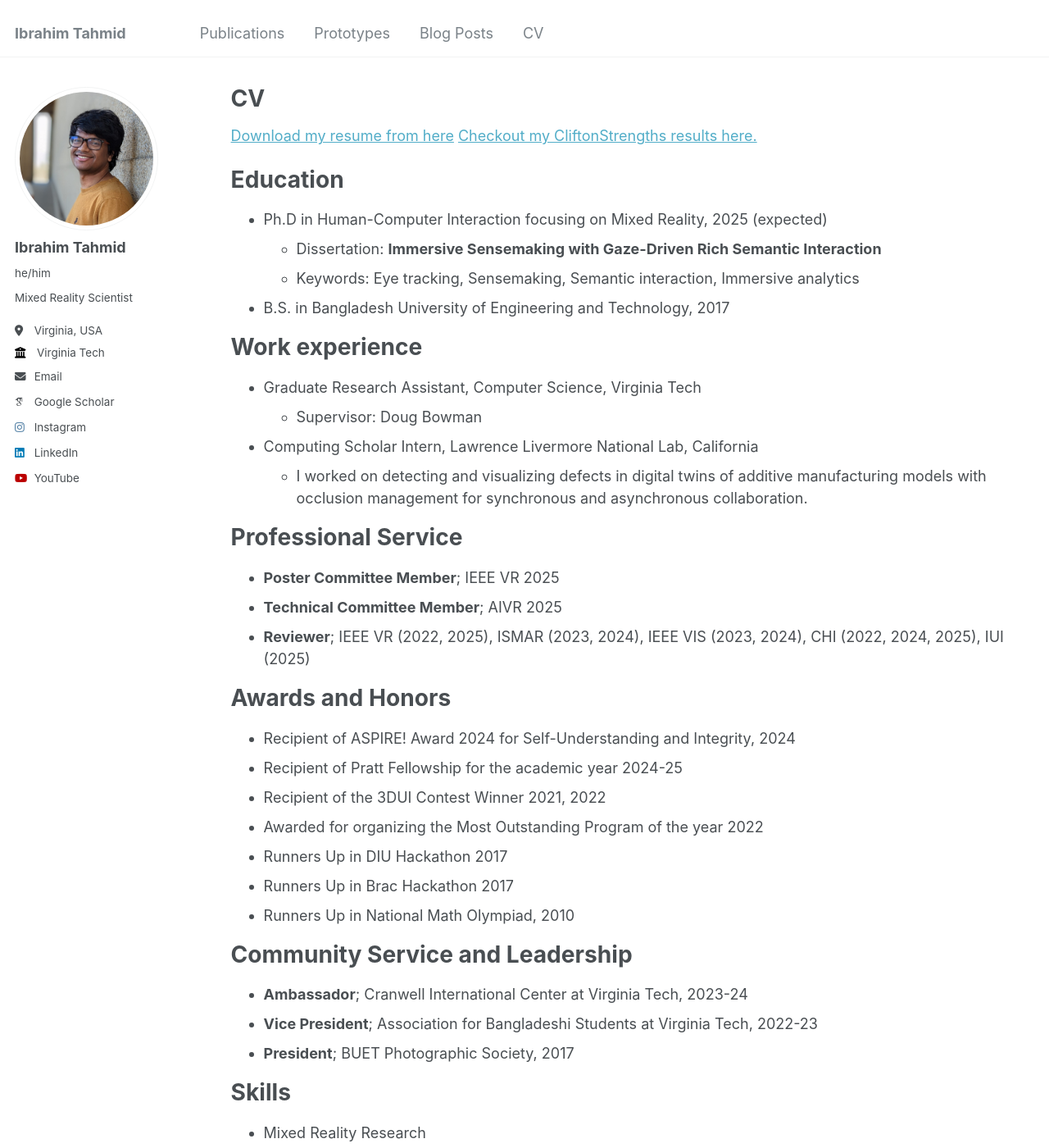
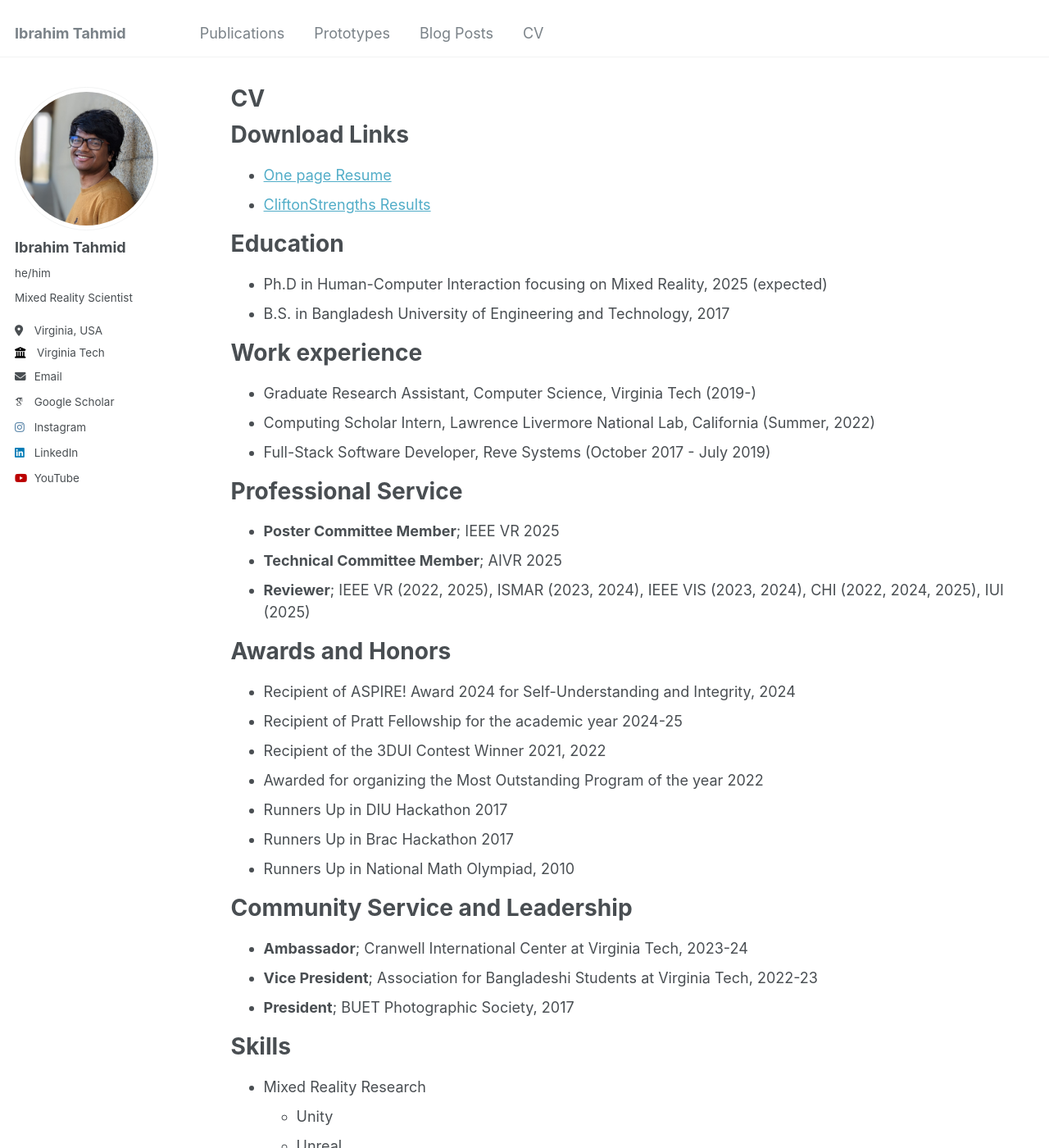
Before and after one commit to iatahmid/iatahmid.github.io, a Jekyll site: the page built from _pages/cv.md, in a window 1280 px wide and 1400 px high. Shown: the whole window at 82% size. Built offline with Jekyll 4.4.1, drawn with Linux system fonts in a browser that asks for light colours; some web fonts are replaced; some of the changed text lies outside the part shown.

Commit message:
add cv download link

```diff
--- a/_pages/cv.md
+++ b/_pages/cv.md
@@ -9,22 +9,21 @@ redirect_from:
 
 {% include base_path %}
 
-[Download my resume from here](/files/Resume_IbrahimTahmid.pdf)
-[Checkout my CliftonStrengths results here.](/files/CliftonStrengths_iatahmid.pdf)
+Download Links
+======
+* [One page Resume](/files/Resume_IbrahimTahmid.pdf)
+* [CliftonStrengths Results ](/files/CliftonStrengths_iatahmid.pdf)
 
 Education
 ======
 * Ph.D in Human-Computer Interaction focusing on Mixed Reality, 2025 (expected)
-  * Dissertation: <b>Immersive Sensemaking with Gaze-Driven Rich Semantic Interaction</b>
-  * Keywords: Eye tracking, Sensemaking, Semantic interaction, Immersive analytics
 * B.S. in Bangladesh University of Engineering and Technology, 2017
 
 Work experience
 ======
-* Graduate Research Assistant, Computer Science, Virginia Tech
-  * Supervisor: Doug Bowman
-* Computing Scholar Intern, Lawrence Livermore National Lab, California
-  * I worked on detecting and visualizing defects in digital twins of additive manufacturing models with occlusion management for synchronous and asynchronous collaboration.
+* Graduate Research Assistant, Computer Science, Virginia Tech (2019-)
+* Computing Scholar Intern, Lawrence Livermore National Lab, California (Summer, 2022)
+* Full-Stack Software Developer, Reve Systems (October 2017 - July 2019)
 
 Professional Service
 ======
@@ -55,9 +54,8 @@ Skills
   * Unreal
   * C#
   * Eye tracking
-  * Developing for Mixed Reality headsets: Meta Quest Pro, Varjo XR-3
-  * Developing for Optical Augmented Reality headsets: HoloLens 2, Magic Leap 2
-* Semantic Interaction Research
+  * Developing for XR headsets: Meta Quest (2, 3, Pro), Varjo XR-3, HoloLens 2, Magic Leap 2, HTC Vive,
+* Human-AI Collaboration Research
   * Transformer-based similarity models
   * User-centered AI recommendations
   * Text summarization
@@ -67,7 +65,6 @@ Skills
   * UX design and evaluation
   * User Studies
   * Statistical analysis
-
 
 Publications
 ======
```
